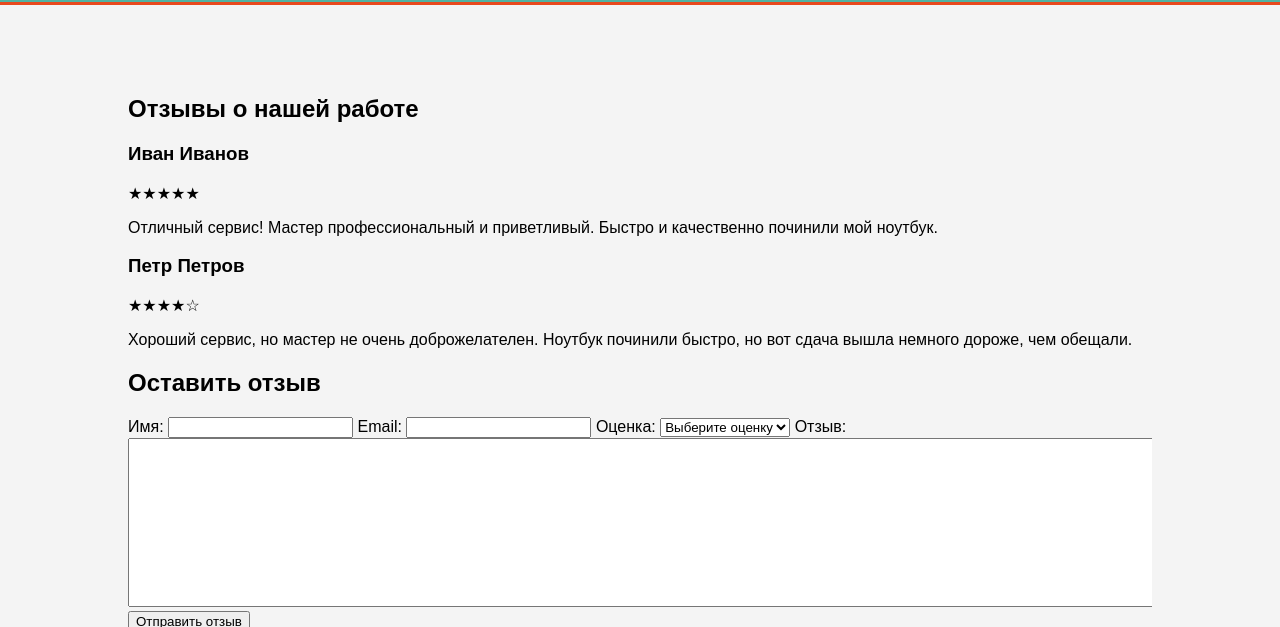
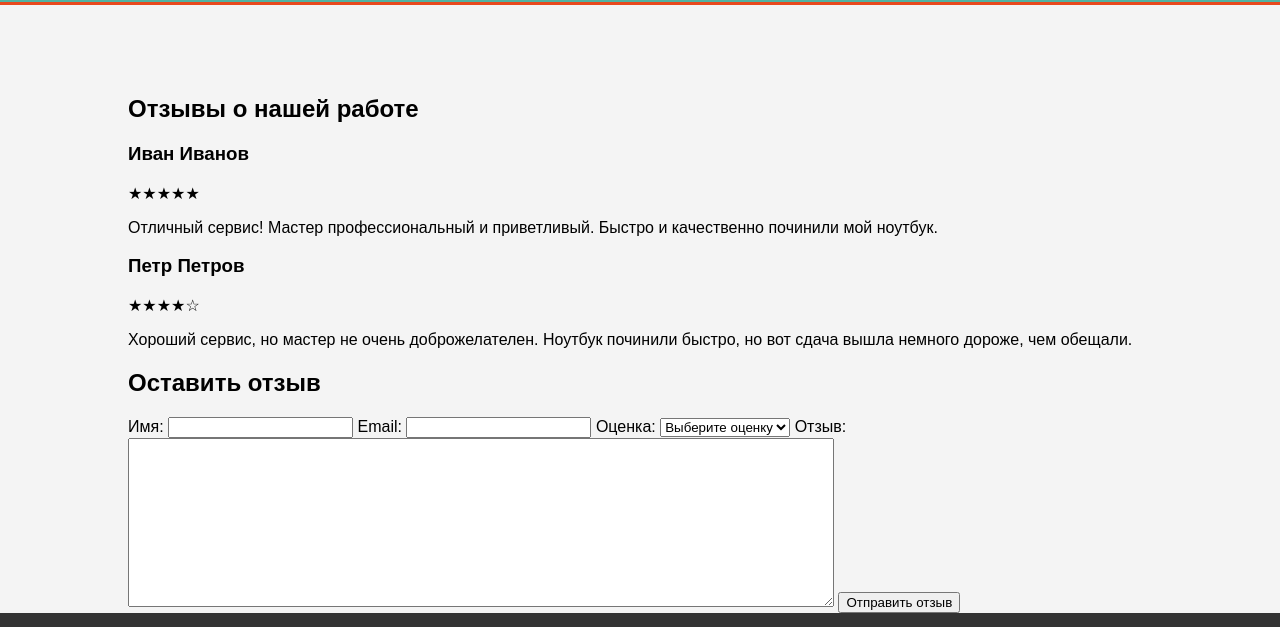
Before and after one commit to Soboleff002/Up, a plain HTML site: page Уп 03/reviews.html in a window 1280 px wide. Shown: the part 98-725 px from the top of the page. Drawn offline with Linux system fonts and the light colour scheme.

Commit message:
Update reviews.html

```diff
--- a/Уп 03/reviews.html
+++ b/Уп 03/reviews.html
@@ -60,7 +60,7 @@
                         </select>
 
                         <label for="review">Отзыв:</label>
-                        <textarea id="review" name="review" required="" style="height: 163px; width: 1119px;"></textarea>
+                        <textarea id="review" name="review" required="" style="height: 163px; width: 700px;"></textarea>
                         <input type="submit" value="Отправить отзыв">
                     </form>
                 </div>
```
